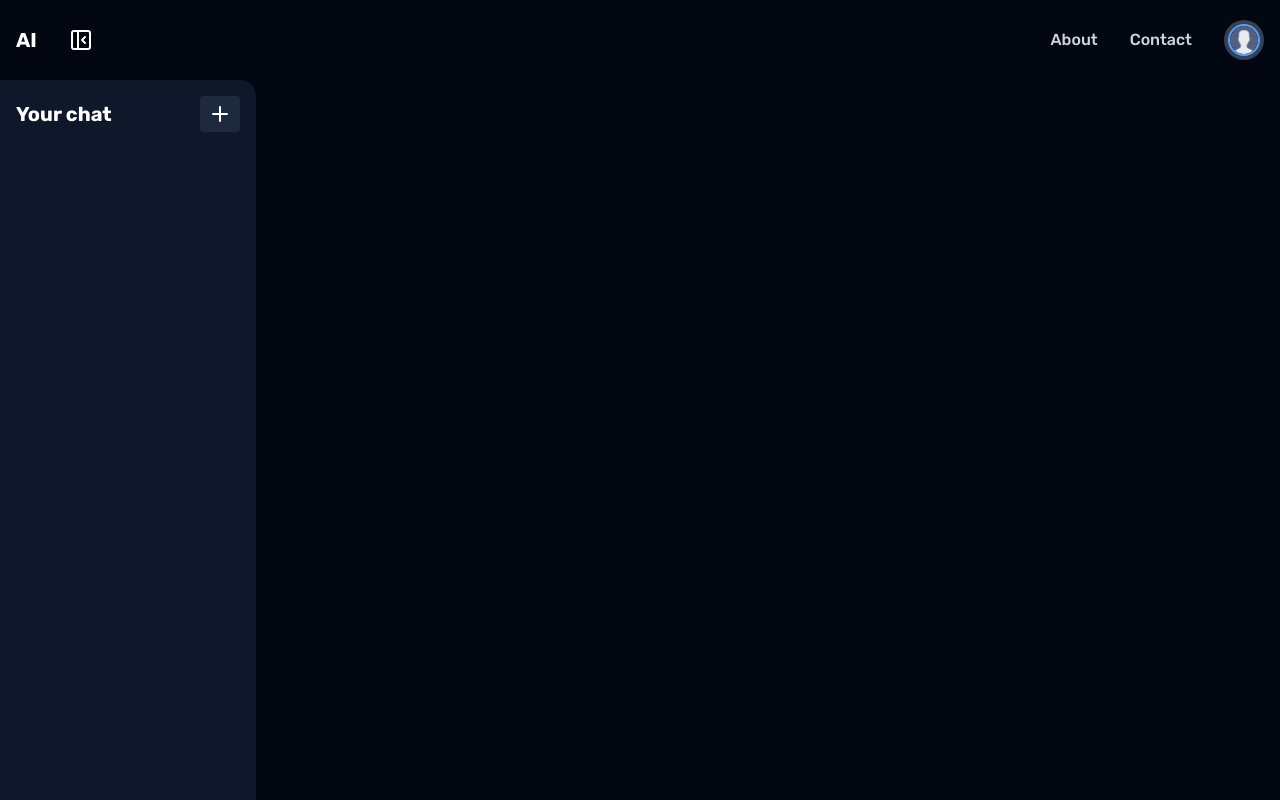
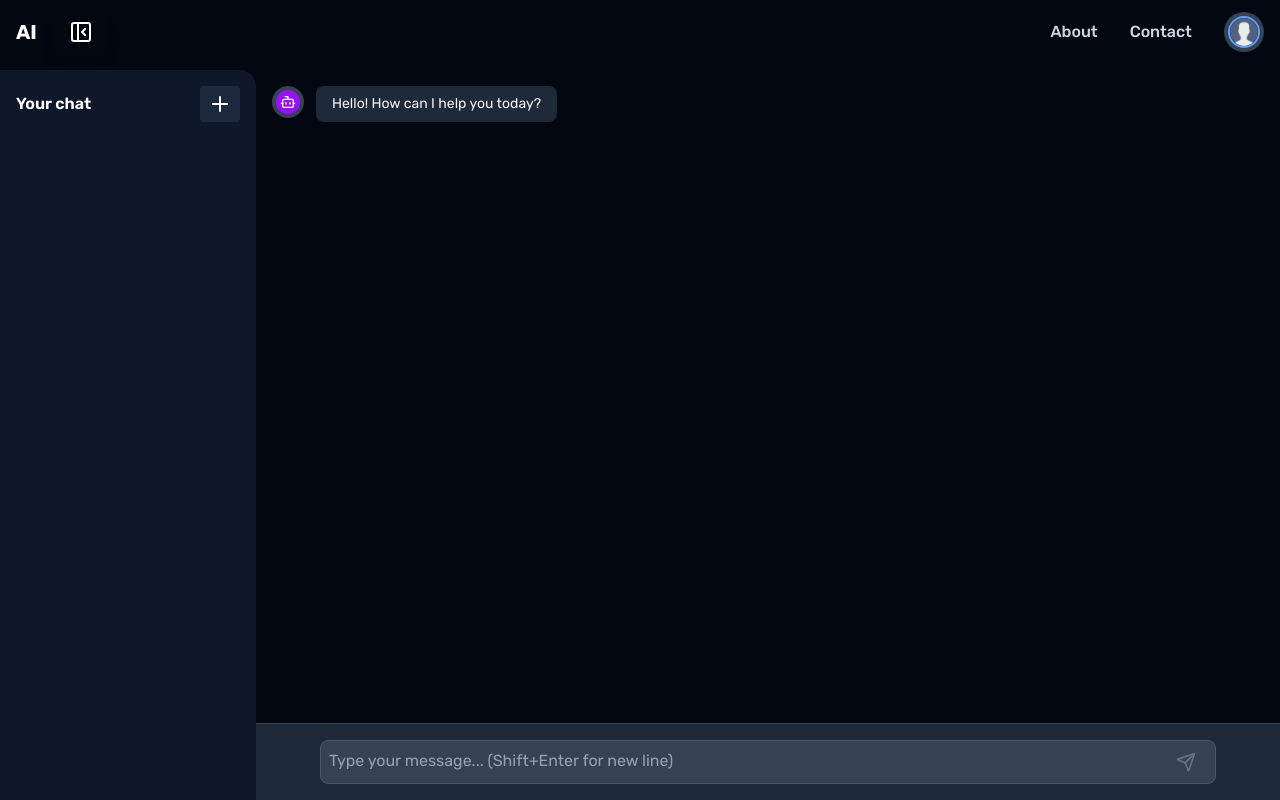
Before and after one commit to anirban2005143a/hackfest2025, a React (Vite) app in the folder frontend/: page /chat/1 in a window 1280 px wide. Built offline with nearby package versions, Linux system fonts and the light colour scheme; a web font is replaced by a local one.

Commit message:
add chating window

```diff
--- a/frontend/src/components/Navbar.jsx
+++ b/frontend/src/components/Navbar.jsx
@@ -194,7 +194,7 @@ const Navbar = ({setIsNavOpen , isNavOpen}) => {
 
     return (
         <motion.nav
-            className="fixed w-full z-10 py-2 "
+            className="fixed w-full z-10 h-[60px] "
             initial={{ y: 0 }}
             animate={{ y: isVisible ? 0 : '-100%' }}
             transition={{ duration: 0.4, ease: 'easeInOut' }}
--- a/frontend/src/index.css
+++ b/frontend/src/index.css
@@ -8,3 +8,22 @@
     font-optical-sizing: auto;
     font-style: normal;
 }
+
+::-webkit-scrollbar {
+    width: 8px; /* Width of the scrollbar */
+  }
+
+  ::-webkit-scrollbar-track {
+    background-color: #505050; /* Color of the track */
+    border-radius: 10px; /* Border radius of the track */
+  }
+
+  ::-webkit-scrollbar-thumb {
+    background-color: #383838; /* Color of the thumb */
+    border-radius: 10px; /* Border radius of the thumb */
+    border: 1.5px solid #505050; /* Padding around the thumb */
+  }
+
+  ::-webkit-scrollbar-thumb:hover {
+    background-color: #282828; /* Color of the thumb on hover */
+  }
--- a/frontend/src/pages/chat/ChatInterface.jsx
+++ b/frontend/src/pages/chat/ChatInterface.jsx
@@ -22,8 +22,7 @@ const ChatInterface = () => {
         <Navbar isNavOpen={isNavOpen} setIsNavOpen={setIsNavOpen} />
         {/* Main content area */}
 
-        <div className="workSpace pt-20  h-full">
-
+        <div className="workSpace pt-[70px] h-full">
           <div className="flex md:flex-row flex-col h-full">
             {/* navigation panel  */}
             <Sidebar
--- a/frontend/src/pages/chat/Chatwindow.jsx
+++ b/frontend/src/pages/chat/Chatwindow.jsx
@@ -1,11 +1,152 @@
-import React, { useState } from 'react';
+import React, { useEffect, useRef, useState } from 'react';
+import { Send, Bot, User } from 'lucide-react';
 
-const ChatWindow = ({ activeChat, sidebarOpen }) => {
+const ChatWindow = () => {
+  const [messages, setMessages] = useState([
+    {
+      id: '1',
+      content: 'Hello! How can I help you today?',
+      role: 'assistant',
+    },
+  ]);
+  const [input, setInput] = useState('');
+  const textareaRef = useRef(null);
+
+  const handleSubmit = (e) => {
+    e.preventDefault();
+    if (!input.trim()) return;
+
+    const newMessage = {
+      id: Date.now().toString(),
+      content: input,
+      role: 'user',
+    };
+
+    setMessages((prev) => [...prev, newMessage]);
+    setInput('');
+
+    // Simulate assistant response
+    setTimeout(() => {
+      const assistantMessage = {
+        id: (Date.now() + 1).toString(),
+        content: 'This is a simulated response. The actual integration with an AI model would go here.',
+        role: 'assistant',
+      };
+      setMessages((prev) => [...prev, assistantMessage]);
+    }, 1000);
+  };
+
+  const handleKeyDown = (e) => {
+    if (e.key === 'Enter' && !e.shiftKey) {
+      e.preventDefault();
+      handleSubmit(e);
+    }
+    // Shift+Enter will naturally create a new line
+  };
+
+  // Auto-resize textarea based on content
+  useEffect(() => {
+    if (textareaRef.current) {
+      textareaRef.current.style.height = 'auto';
+      const maxHeight = 150; // Maximum height before scrolling
+      const newHeight = Math.min(textareaRef.current.scrollHeight, maxHeight);
+      textareaRef.current.style.height = `${newHeight}px`;
+
+      // Show scrollbar if content exceeds max height
+      if (textareaRef.current.scrollHeight > maxHeight) {
+        textareaRef.current.style.overflowY = 'auto';
+      } else {
+        textareaRef.current.style.overflowY = 'hidden';
+      }
+    }
+  }, [input]);
+
 
   return (
-    <>
-    </>
-  )
+    <div className="flex flex-col h-full">
+      {/* Messages Container */}
+      <div className="flex-1 overflow-y-auto p-4 space-y-4">
+        {messages.map((message) => (
+          <div
+            key={message.id}
+            className={`flex ${message.role === 'user' ? 'justify-end' : 'justify-start'}`}
+          >
+            <div
+              className={`flex gap-3 max-w-[80%] ${message.role === 'user' ? 'flex-row-reverse' : 'flex-row'
+                }`}
+            >
+              <div className="flex-shrink-0 h-8 w-8 rounded-full flex items-center justify-center bg-gray-700">
+                {message.role === 'assistant' ? (
+                  <Bot className="w-6 h-6 text-white bg-purple-600 rounded-full p-1" />
+                ) : (
+                  <User className="w-6 h-6 text-white bg-blue-600 rounded-full p-1" />
+                )}
+              </div>
+              <div
+                className={`px-4 py-2 rounded-lg ${message.role === 'assistant'
+                  ? 'bg-gray-800 text-gray-100'
+                  : 'bg-blue-600 text-white'
+                  }`}
+              >
+                <p className="text-sm">{message.content}</p>
+              </div>
+            </div>
+          </div>
+        ))}
+      </div>
+
+      {/* Input Form */}
+      {/* <div className="border-t border-gray-700 bg-gray-800 p-4">
+      <form onSubmit={handleSubmit} className="max-w-4xl mx-auto">
+        <div className="relative flex items-center">
+          <input
+            type="text"
+            value={input}
+            onChange={(e) => setInput(e.target.value)}
+            placeholder="Type your message..."
+            className="w-full p-2 pr-10 rounded-lg border border-gray-600 bg-gray-700 text-gray-100 focus:border-blue-500 focus:ring-1 focus:ring-blue-500 focus:outline-none transition-colors placeholder-gray-400"
+          />
+          <button
+            type="submit"
+            className="absolute right-2 p-1 text-gray-400 hover:text-blue-400 transition-colors disabled:opacity-50"
+            disabled={!input.trim()}
+          >
+            <Send className="w-5 h-5" />
+          </button>
+        </div>
+      </form>
+    </div> */}
+
+      {/* Input Form */}
+      <div className="border-t border-gray-700 bg-gray-800 p-4">
+        <form onSubmit={handleSubmit} className="max-w-4xl mx-auto">
+          <div className="relative flex items-end">
+            <textarea
+              ref={textareaRef}
+              value={input}
+              onChange={(e) => setInput(e.target.value)}
+              onKeyDown={handleKeyDown}
+              placeholder="Type your message... (Shift+Enter for new line)"
+              rows="1"
+              className="w-full p-2 pr-10 rounded-lg border border-gray-600 bg-gray-700 text-gray-100 focus:border-blue-500 focus:ring-1 focus:ring-blue-500 focus:outline-none transition-colors placeholder-gray-400 resize-none"
+              style={{
+                minHeight: '44px',
+                maxHeight: '150px',
+              }}
+            />
+            <button
+              type="submit"
+              className="absolute right-4 bottom-2 p-1 text-gray-400 hover:text-blue-400 transition-colors disabled:opacity-50"
+              disabled={!input.trim()}
+            >
+              <Send className="w-5 h-5" />
+            </button>
+          </div>
+        </form>
+      </div>
+
+    </div>
+  );
 };
 
 export default ChatWindow;
--- a/frontend/src/pages/chat/Message.jsx
+++ /dev/null
@@ -1,13 +0,0 @@
-import React from 'react';
-
-const Message = ({ message }) => {
-  return (
-    <div className={`message ${message.sender}`}>
-      <div className="message-content">
-        {message.text}
-      </div>
-    </div>
-  );
-};
-
-export default Message;
--- a/frontend/src/pages/chat/Sidebar.jsx
+++ b/frontend/src/pages/chat/Sidebar.jsx
@@ -15,7 +15,7 @@ const Sidebar = (props) => {
     >
       <div className="p-4 flex flex-col  transition-all duration-50 overflow-x-hidden overflow-y-auto h-full " style={{ opacity: props.isNavOpen ? "1" : "0" }}>
         <div className="flex justify-between items-center">
-          <h2 className="text-xl font-bold text-white">Your chat</h2>
+          <h2 className="text-md font-semibold text-white">Your chat</h2>
           <button onClick={handelAddNewChat} className="px-2 py-1.5 bg-slate-800 text-white rounded hover:bg-slate-800/80 cursor-pointer">
             <Plus />
           </button>
```
